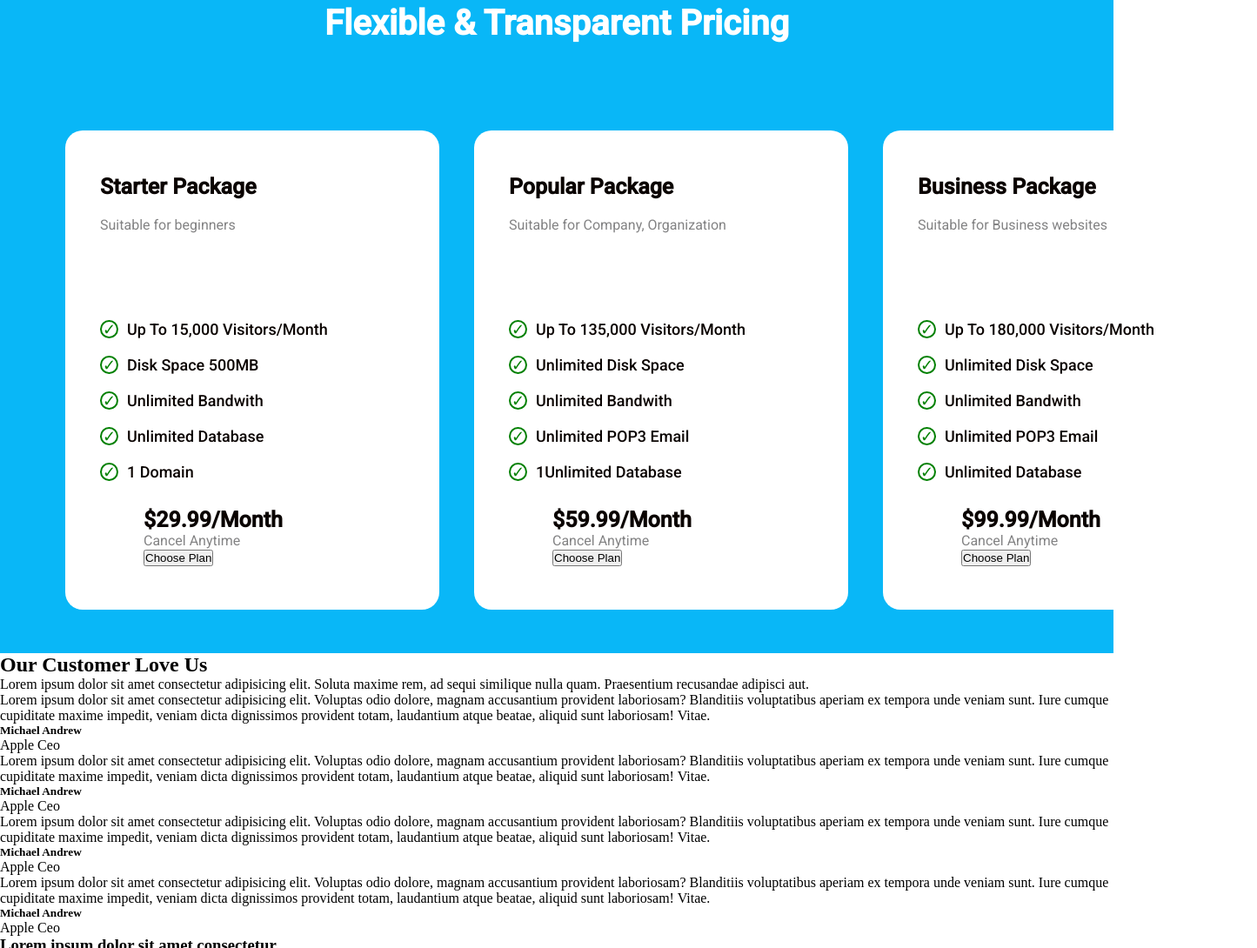
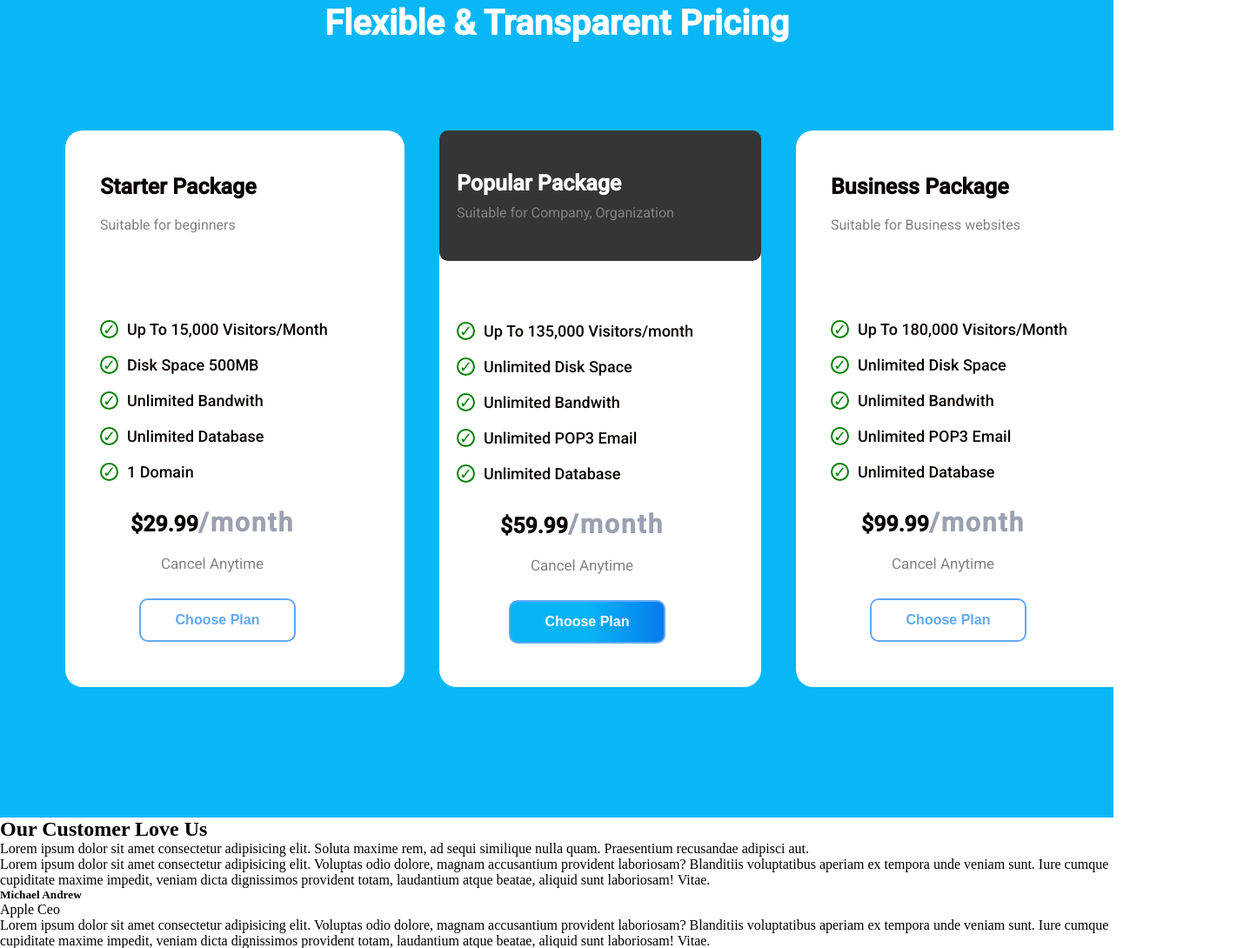
Before and after one commit to amannagle/Hosting-landing-page, a plain HTML site: page index.html in a window 1280 px wide. Shown: the part 3054-4144 px from the top of the page at 87% size, 1445 px wide, since content can reach past the window. Drawn offline with Linux system fonts and the light colour scheme.

Commit message:
styled plan-section

```diff
--- a/index.html
+++ b/index.html
@@ -141,7 +141,7 @@
             <li class="plan-item">1 Domain</li>
           </ul>
           <div class="price">
-            <h2>$29.99/Month</h2>
+            <h2>$29.99<span>/month</span></h2>
             <p>Cancel Anytime</p>
             <button class="price-btn">Choose Plan</button>
           </div>
@@ -152,14 +152,14 @@
             <p>Suitable for Company, Organization</p>
           </div>
           <ul class="plan-list">
-            <li class="plan-item">Up To 135,000 Visitors/Month</li>
+            <li class="plan-item">Up To 135,000 Visitors/month</li>
             <li class="plan-item">Unlimited Disk Space</li>
             <li class="plan-item">Unlimited Bandwith</li>
             <li class="plan-item">Unlimited POP3 Email</li>
-            <li class="plan-item">1Unlimited Database</li>
+            <li class="plan-item">Unlimited Database</li>
           </ul>
           <div class="price">
-            <h2>$59.99/Month</h2>
+            <h2>$59.99<span>/month</span></h2>
             <p>Cancel Anytime</p>
             <button class="price-btn active">Choose Plan</button>
           </div>
@@ -175,7 +175,7 @@
             <li class="plan-item">Unlimited Database</li>
           </ul>
           <div class="price">
-            <h2>$99.99/Month</h2>
+            <h2>$99.99<span>/month</span></h2>
             <p>Cancel Anytime</p>
             <button class="price-btn">Choose Plan</button>
           </div>
--- a/style.css
+++ b/style.css
@@ -172,6 +172,7 @@ section.plans {
 div.packages {
     display: flex;
     gap: 40px;
+    padding-bottom: 100px;
 }
 
 div.package {
@@ -180,7 +181,7 @@ div.package {
     display: flex;
     outline: 2px solid black;
     flex-direction: column;
-    padding: 50px 40px;
+    padding: 50px 0px 50px 40px;
     color: #0a0300;
     outline: none;
     border: none;
@@ -235,9 +236,68 @@ section.plans>h2 {
 }
 
 div.price{
-   margin-left: 50px;
+   margin-left: 35px;
 }
 
 div.price>p{
+    margin-left: 35px;
+    margin-bottom: 30px;
+    font-size: 17px;
+}
+
+div.price span{
+    color: #9ba1b1;
+    font-size: 30px;
+    letter-spacing: 2px;
+}
+
+button.price-btn
+{
+    display: block;
+    margin: 0 auto 0 10px;
+    width: 180px;
+    height: 50px;
+    text-align: center;
+    background-color: transparent;
+    color: #62a8f3;
+    border: 2px solid #62a8f3;
+    font-size: 16px;
+    font-weight: 900;
+    border-radius: 10px;
+}
+
+div.popular-head{
+    background-color: #353535;
+    color: #ffffff;
+    padding-left: 0;
+    display: flex;
+    justify-content: center;
+    padding-left: 20px;
+    align-items: flex-start;
+    flex-direction: column;
+    border-radius: 10px;
+    height: 150px;
+}
+
+div.popular-head >p{
+    padding: 0;
     margin: 0;
+    margin-top: 10px;
 }
+div.packages>:nth-child(2)
+{
+    padding-top: 0;
+    padding-left: 0;
+}
+div.popular-head~ul{
+    margin-top: 70px;
+    padding-left: 20px;
+}
+
+div.popular-head~ul~div{
+    padding-left: 35px;
+}
+div.popular-head~ul~div>button{
+    background: linear-gradient(to right, rgba(8, 180, 246, 1) 50%, rgba(6, 124, 238, 1) 100%);
+    color: #ffffff;
+}
```
